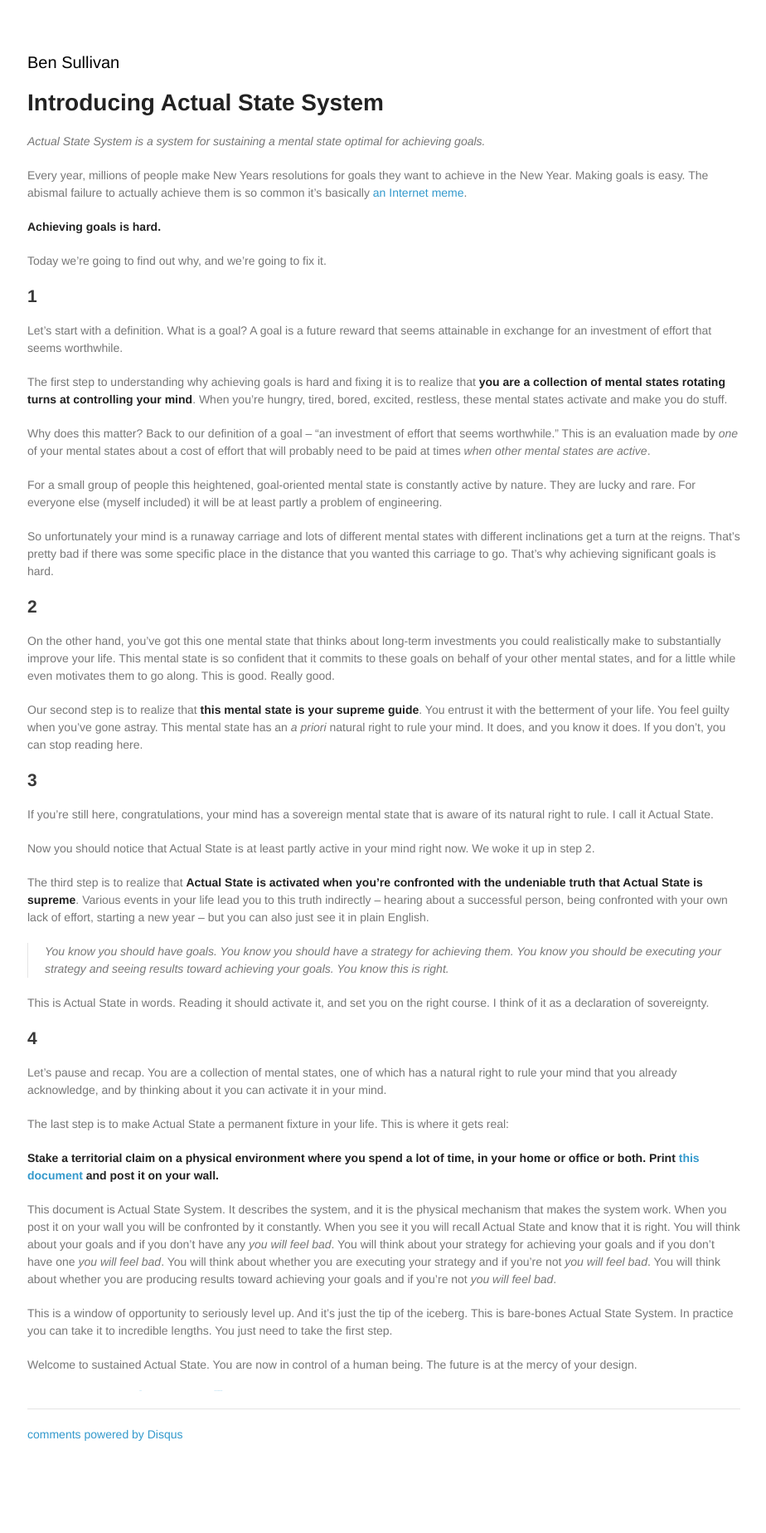
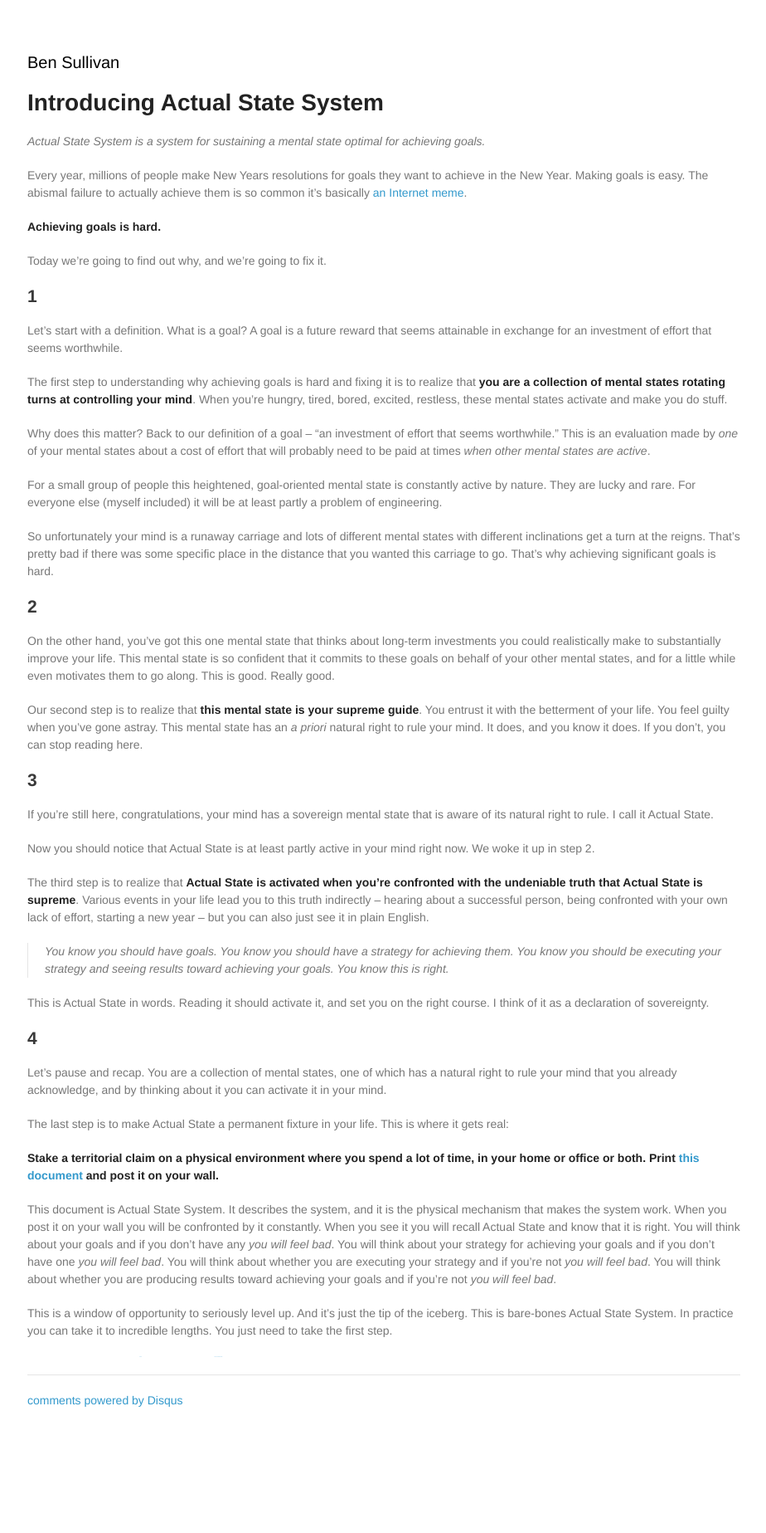
Before and after one commit to bnjs/bnjs.github.io, a Jekyll site: the page built from _posts/2016-01-01-introducing-actual-state-system.md, in a window 1280 px wide. Shown: the whole page at 83% size, without its empty margins (177-1101 px from the left). Built offline with Jekyll 4.4.1, drawn with Linux system fonts in a browser that asks for light colours; nearby versions of some CDN libraries; comment, search, counter and statistics services are not loaded; after the commit the page ends 1806 px from its top, so only the background shows below that.

Commit message:
Remove last line

```diff
--- a/_posts/2016-01-01-introducing-actual-state-system.md
+++ b/_posts/2016-01-01-introducing-actual-state-system.md
@@ -52,5 +52,3 @@ The last step is to make Actual State a permanent fixture in your life. This is
 This document is Actual State System. It describes the system, and it is the physical mechanism that makes the system work. When you post it on your wall you will be confronted by it constantly. When you see it you will recall Actual State and know that it is right. You will think about your goals and if you don't have any *you will feel bad*. You will think about your strategy for achieving your goals and if you don't have one *you will feel bad*. You will think about whether you are executing your strategy and if you're not *you will feel bad*. You will think about whether you are producing results toward achieving your goals and if you're not *you will feel bad*.
 
 This is a window of opportunity to seriously level up. And it's just the tip of the iceberg. This is bare-bones Actual State System. In practice you can take it to incredible lengths. You just need to take the first step.
-
-Welcome to sustained Actual State. You are now in control of a human being. The future is at the mercy of your design.
```
